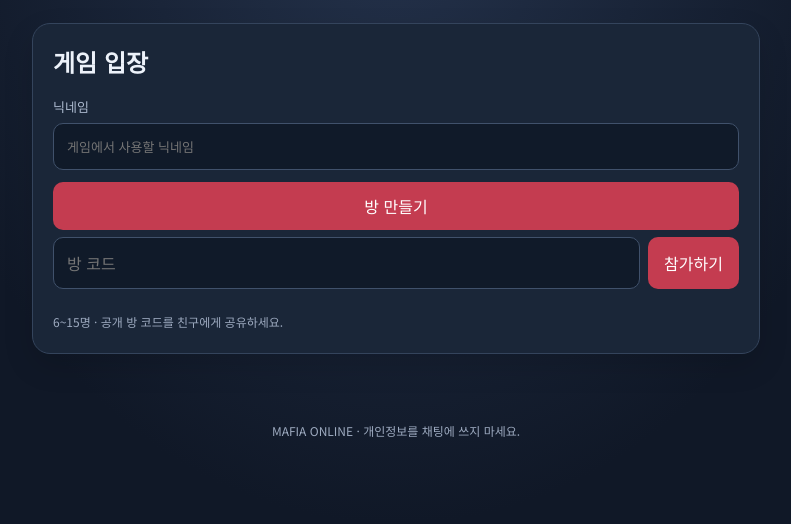
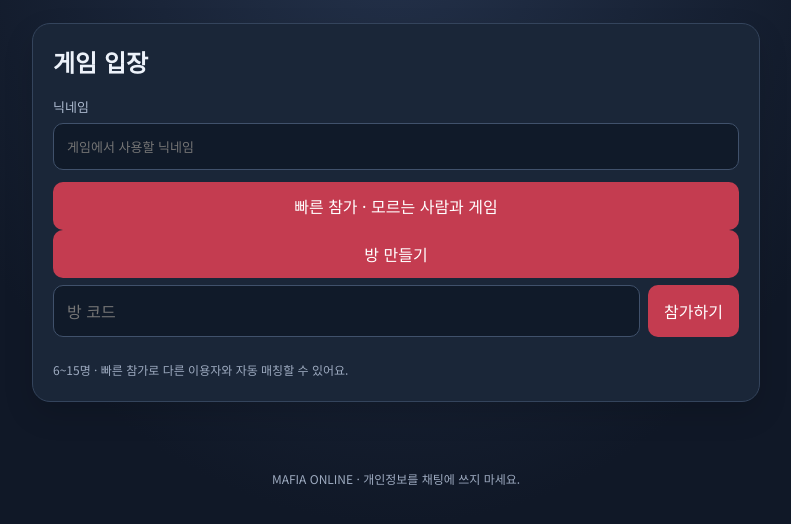
Before and after one commit to makethman0226-a11y/mafia-online, a website: page public/index.html in a window 1280 px wide. Shown: the part 98-622 px from the top of the page, without its empty margins (244-1035 px from the left). Drawn offline with nearby package versions, Linux system fonts and the light colour scheme; no server answers.

Commit message:
Add quick match entry button

```diff
--- a/public/index.html
+++ b/public/index.html
@@ -1,7 +1,7 @@
 <!doctype html>
 <html lang="ko"><head><meta charset="utf-8"><meta name="viewport" content="width=device-width,initial-scale=1"><meta name="theme-color" content="#101827"><title>MAFIA ONLINE</title><link rel="stylesheet" href="/style.css"></head>
 <body><main class="wrap"><header><div class="mark">M</div><div><h1>MAFIA ONLINE</h1><p>진실과 거짓이 교차하는 밤</p></div><span class="online">ONLINE</span></header>
-<section id="home" class="panel"><h2>게임 입장</h2><label>닉네임<input id="name" maxlength="18" placeholder="게임에서 사용할 닉네임"></label><button id="create">방 만들기</button><div class="join"><input id="code" maxlength="6" placeholder="방 코드"><button id="join">참가하기</button></div><p class="hint">6~15명 · 공개 방 코드를 친구에게 공유하세요.</p></section>
+<section id="home" class="panel"><h2>게임 입장</h2><label>닉네임<input id="name" maxlength="18" placeholder="게임에서 사용할 닉네임"></label><button id="quick" class="quick">빠른 참가 · 모르는 사람과 게임</button><button id="create">방 만들기</button><div class="join"><input id="code" maxlength="6" placeholder="방 코드"><button id="join">참가하기</button></div><p class="hint">6~15명 · 빠른 참가로 다른 이용자와 자동 매칭할 수 있어요.</p></section>
 <section id="game" class="hidden"><div class="bar"><span id="room"></span><span id="phase"></span><span id="timer"></span></div><div class="panel"><div class="roleline"><div><small>나의 직업</small><h2 id="role">대기 중</h2></div><strong id="team"></strong></div><p id="notice">방에 입장했습니다.</p><div id="players" class="players"></div><div id="controls"></div></div>
 <div class="panel"><h3>게임 기록</h3><div id="log" class="log"></div></div>
 <div class="panel"><h3>대화</h3><div id="chat" class="chat"></div><div class="join"><input id="message" maxlength="160" placeholder="메시지 입력"><button id="send">전송</button></div><button id="teamChat" class="secondary hidden">악인팀 채팅 보기</button></div></section>
```
